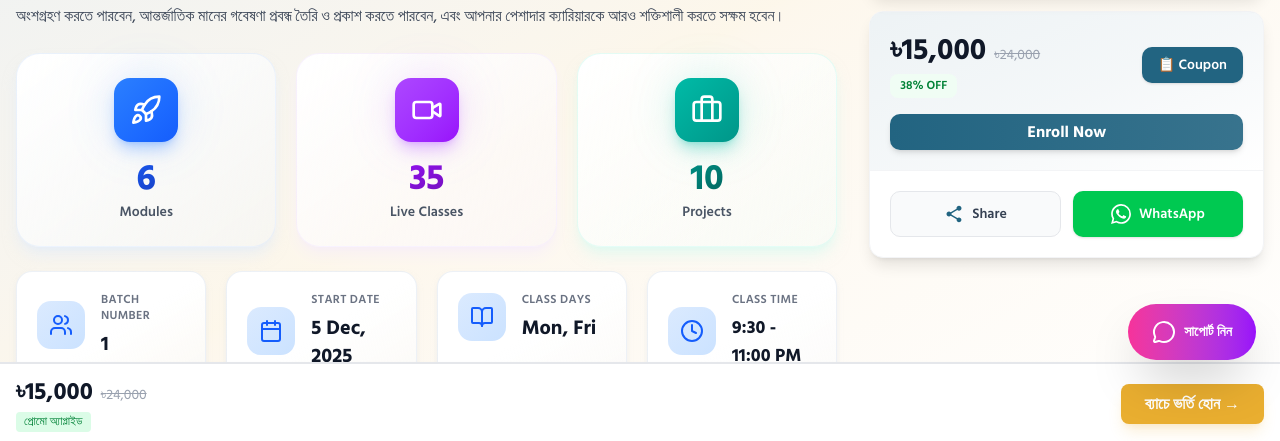
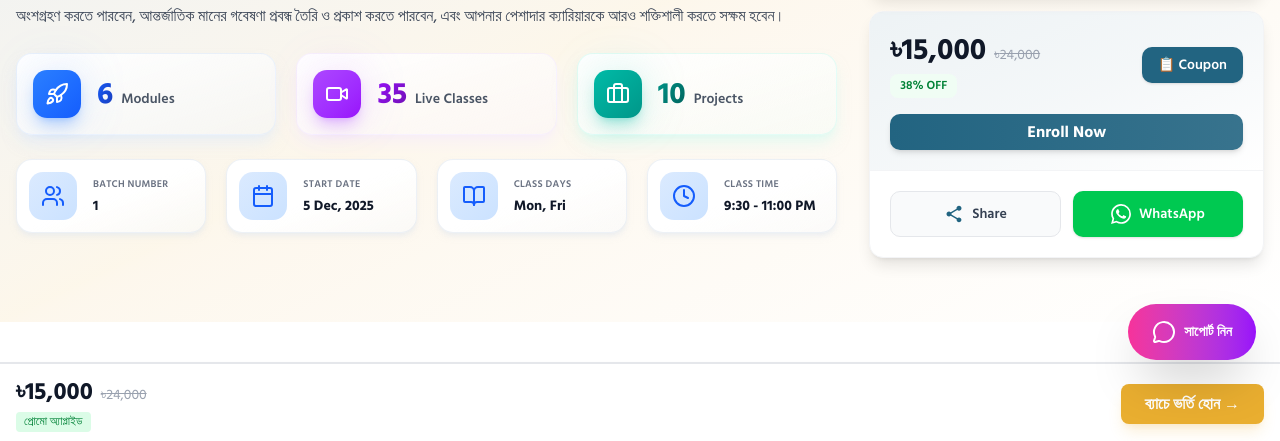
Before and after one commit to mehrabhossain1/innodemmy-frontend, a Next.js app: page /courses/innodemy-clinical-research-mastery-program in a window 1280 px wide. Shown: the part 356-797 px from the top of the page. Built offline with nearby package versions, Linux system fonts and the light colour scheme.

Commit message:
feat: Refactor CourseHighlights component to improve layout and styling, enhancing visual appeal and user experience

```diff
--- a/app/courses/innodemy-clinical-research-mastery-program/components/CourseHighlights.tsx
+++ b/app/courses/innodemy-clinical-research-mastery-program/components/CourseHighlights.tsx
@@ -16,16 +16,16 @@ export default function CourseHighlights() {
             {/* Top Row - Main Highlights */}
             <div className="grid grid-cols-2 lg:grid-cols-3 gap-5">
                 {/* Modules */}
-                <div className="group relative bg-gradient-to-br from-white to-blue-50/30 rounded-3xl p-6 shadow-lg shadow-blue-100/50 border border-blue-100/50 hover:shadow-xl hover:shadow-blue-200/50 hover:-translate-y-1 transition-all duration-300">
-                    <div className="flex flex-col items-center text-center space-y-4">
-                        <div className="relative">
+                <div className="group relative bg-gradient-to-br from-white to-blue-50/30 rounded-2xl p-4 shadow-lg shadow-blue-100/50 border border-blue-100/50 hover:shadow-xl hover:shadow-blue-200/50 hover:-translate-y-1 transition-all duration-300">
+                    <div className="flex items-center gap-4">
+                        <div className="relative flex-shrink-0">
                             <div className="absolute inset-0 bg-blue-500/20 blur-xl rounded-full group-hover:bg-blue-500/30 transition-all duration-300"></div>
-                            <div className="relative w-16 h-16 rounded-2xl bg-gradient-to-br from-blue-500 to-blue-600 flex items-center justify-center shadow-lg shadow-blue-500/30 group-hover:scale-110 transition-transform duration-300">
-                                <Rocket className="w-8 h-8 text-white" />
+                            <div className="relative w-12 h-12 rounded-xl bg-gradient-to-br from-blue-500 to-blue-600 flex items-center justify-center shadow-lg shadow-blue-500/30 group-hover:scale-110 transition-transform duration-300">
+                                <Rocket className="w-6 h-6 text-white" />
                             </div>
                         </div>
-                        <div className="space-y-1">
-                            <div className="text-4xl font-bold bg-gradient-to-br from-blue-600 to-blue-800 bg-clip-text text-transparent">
+                        <div className="flex items-baseline gap-2">
+                            <div className="text-3xl font-bold bg-gradient-to-br from-blue-600 to-blue-800 bg-clip-text text-transparent">
                                 6
                             </div>
                             <div className="text-sm font-semibold text-gray-600">
@@ -36,16 +36,16 @@ export default function CourseHighlights() {
                 </div>
 
                 {/* Live Class */}
-                <div className="group relative bg-gradient-to-br from-white to-purple-50/30 rounded-3xl p-6 shadow-lg shadow-purple-100/50 border border-purple-100/50 hover:shadow-xl hover:shadow-purple-200/50 hover:-translate-y-1 transition-all duration-300">
-                    <div className="flex flex-col items-center text-center space-y-4">
-                        <div className="relative">
+                <div className="group relative bg-gradient-to-br from-white to-purple-50/30 rounded-2xl p-4 shadow-lg shadow-purple-100/50 border border-purple-100/50 hover:shadow-xl hover:shadow-purple-200/50 hover:-translate-y-1 transition-all duration-300">
+                    <div className="flex items-center gap-4">
+                        <div className="relative flex-shrink-0">
                             <div className="absolute inset-0 bg-purple-500/20 blur-xl rounded-full group-hover:bg-purple-500/30 transition-all duration-300"></div>
-                            <div className="relative w-16 h-16 rounded-2xl bg-gradient-to-br from-purple-500 to-purple-600 flex items-center justify-center shadow-lg shadow-purple-500/30 group-hover:scale-110 transition-transform duration-300">
-                                <Video className="w-8 h-8 text-white" />
+                            <div className="relative w-12 h-12 rounded-xl bg-gradient-to-br from-purple-500 to-purple-600 flex items-center justify-center shadow-lg shadow-purple-500/30 group-hover:scale-110 transition-transform duration-300">
+                                <Video className="w-6 h-6 text-white" />
                             </div>
                         </div>
-                        <div className="space-y-1">
-                            <div className="text-4xl font-bold bg-gradient-to-br from-purple-600 to-purple-800 bg-clip-text text-transparent">
+                        <div className="flex items-baseline gap-2">
+                            <div className="text-3xl font-bold bg-gradient-to-br from-purple-600 to-purple-800 bg-clip-text text-transparent">
                                 35
                             </div>
                             <div className="text-sm font-semibold text-gray-600">
@@ -56,16 +56,16 @@ export default function CourseHighlights() {
                 </div>
 
                 {/* Real World Project */}
-                <div className="group relative bg-gradient-to-br from-white to-teal-50/30 rounded-3xl p-6 shadow-lg shadow-teal-100/50 border border-teal-100/50 hover:shadow-xl hover:shadow-teal-200/50 hover:-translate-y-1 transition-all duration-300">
-                    <div className="flex flex-col items-center text-center space-y-4">
-                        <div className="relative">
+                <div className="group relative bg-gradient-to-br from-white to-teal-50/30 rounded-2xl p-4 shadow-lg shadow-teal-100/50 border border-teal-100/50 hover:shadow-xl hover:shadow-teal-200/50 hover:-translate-y-1 transition-all duration-300">
+                    <div className="flex items-center gap-4">
+                        <div className="relative flex-shrink-0">
                             <div className="absolute inset-0 bg-teal-500/20 blur-xl rounded-full group-hover:bg-teal-500/30 transition-all duration-300"></div>
-                            <div className="relative w-16 h-16 rounded-2xl bg-gradient-to-br from-teal-500 to-teal-600 flex items-center justify-center shadow-lg shadow-teal-500/30 group-hover:scale-110 transition-transform duration-300">
-                                <Briefcase className="w-8 h-8 text-white" />
+                            <div className="relative w-12 h-12 rounded-xl bg-gradient-to-br from-teal-500 to-teal-600 flex items-center justify-center shadow-lg shadow-teal-500/30 group-hover:scale-110 transition-transform duration-300">
+                                <Briefcase className="w-6 h-6 text-white" />
                             </div>
                         </div>
-                        <div className="space-y-1">
-                            <div className="text-4xl font-bold bg-gradient-to-br from-teal-600 to-teal-800 bg-clip-text text-transparent">
+                        <div className="flex items-baseline gap-2">
+                            <div className="text-3xl font-bold bg-gradient-to-br from-teal-600 to-teal-800 bg-clip-text text-transparent">
                                 10
                             </div>
                             <div className="text-sm font-semibold text-gray-600">
@@ -95,17 +95,17 @@ export default function CourseHighlights() {
             {/* Bottom Row - Course Details */}
             <div className="grid grid-cols-2 lg:grid-cols-4 gap-5">
                 {/* Batch Number */}
-                <div className="group relative bg-gradient-to-br from-white via-white to-slate-50/50 rounded-2xl p-5 shadow-md shadow-slate-200/50 border border-slate-200/60 hover:shadow-lg hover:shadow-slate-300/50 hover:border-blue-200 transition-all duration-300 overflow-hidden">
+                <div className="group relative bg-gradient-to-br from-white via-white to-slate-50/50 rounded-2xl p-3 shadow-md shadow-slate-200/50 border border-slate-200/60 hover:shadow-lg hover:shadow-slate-300/50 hover:border-blue-200 transition-all duration-300 overflow-hidden">
                     <div className="absolute inset-0 bg-gradient-to-br from-blue-500/0 via-blue-500/0 to-blue-500/5 opacity-0 group-hover:opacity-100 transition-opacity duration-300"></div>
                     <div className="relative flex items-center gap-4">
                         <div className="w-12 h-12 rounded-xl bg-gradient-to-br from-blue-100 to-blue-200/80 flex items-center justify-center flex-shrink-0 group-hover:scale-110 transition-transform duration-300">
                             <Users className="w-6 h-6 text-blue-600" />
                         </div>
                         <div className="flex-1 min-w-0">
-                            <div className="text-xs font-semibold text-gray-500 mb-1.5 uppercase tracking-wide">
+                            <div className="text-[10px] font-semibold text-gray-500 mb-1 uppercase tracking-wide">
                                 Batch Number
                             </div>
-                            <div className="text-xl font-bold text-gray-900">
+                            <div className="text-sm font-bold text-gray-900">
                                 1
                             </div>
                         </div>
@@ -113,17 +113,17 @@ export default function CourseHighlights() {
                 </div>
 
                 {/* Start Date */}
-                <div className="group relative bg-gradient-to-br from-white via-white to-slate-50/50 rounded-2xl p-5 shadow-md shadow-slate-200/50 border border-slate-200/60 hover:shadow-lg hover:shadow-slate-300/50 hover:border-blue-200 transition-all duration-300 overflow-hidden">
+                <div className="group relative bg-gradient-to-br from-white via-white to-slate-50/50 rounded-2xl p-3 shadow-md shadow-slate-200/50 border border-slate-200/60 hover:shadow-lg hover:shadow-slate-300/50 hover:border-blue-200 transition-all duration-300 overflow-hidden">
                     <div className="absolute inset-0 bg-gradient-to-br from-blue-500/0 via-blue-500/0 to-blue-500/5 opacity-0 group-hover:opacity-100 transition-opacity duration-300"></div>
                     <div className="relative flex items-center gap-4">
                         <div className="w-12 h-12 rounded-xl bg-gradient-to-br from-blue-100 to-blue-200/80 flex items-center justify-center flex-shrink-0 group-hover:scale-110 transition-transform duration-300">
                             <Calendar className="w-6 h-6 text-blue-600" />
                         </div>
                         <div className="flex-1 min-w-0">
-                            <div className="text-xs font-semibold text-gray-500 mb-1.5 uppercase tracking-wide">
+                            <div className="text-[10px] font-semibold text-gray-500 mb-1 uppercase tracking-wide">
                                 Start Date
                             </div>
-                            <div className="text-xl font-bold text-gray-900">
+                            <div className="text-sm font-bold text-gray-900">
                                 5 Dec, 2025
                             </div>
                         </div>
@@ -131,17 +131,17 @@ export default function CourseHighlights() {
                 </div>
 
                 {/* Class Days */}
-                <div className="group relative bg-gradient-to-br from-white via-white to-slate-50/50 rounded-2xl p-5 shadow-md shadow-slate-200/50 border border-slate-200/60 hover:shadow-lg hover:shadow-slate-300/50 hover:border-blue-200 transition-all duration-300 overflow-hidden">
+                <div className="group relative bg-gradient-to-br from-white via-white to-slate-50/50 rounded-2xl p-3 shadow-md shadow-slate-200/50 border border-slate-200/60 hover:shadow-lg hover:shadow-slate-300/50 hover:border-blue-200 transition-all duration-300 overflow-hidden">
                     <div className="absolute inset-0 bg-gradient-to-br from-blue-500/0 via-blue-500/0 to-blue-500/5 opacity-0 group-hover:opacity-100 transition-opacity duration-300"></div>
                     <div className="relative flex items-center gap-4">
                         <div className="w-12 h-12 rounded-xl bg-gradient-to-br from-blue-100 to-blue-200/80 flex items-center justify-center flex-shrink-0 group-hover:scale-110 transition-transform duration-300">
                             <BookOpen className="w-6 h-6 text-blue-600" />
                         </div>
                         <div className="flex-1 min-w-0">
-                            <div className="text-xs font-semibold text-gray-500 mb-1.5 uppercase tracking-wide">
+                            <div className="text-[10px] font-semibold text-gray-500 mb-1 uppercase tracking-wide">
                                 Class Days
                             </div>
-                            <div className="text-xl font-bold text-gray-900">
+                            <div className="text-sm font-bold text-gray-900">
                                 Mon, Fri
                             </div>
                         </div>
@@ -149,17 +149,17 @@ export default function CourseHighlights() {
                 </div>
 
                 {/* Class Time */}
-                <div className="group relative bg-gradient-to-br from-white via-white to-slate-50/50 rounded-2xl p-5 shadow-md shadow-slate-200/50 border border-slate-200/60 hover:shadow-lg hover:shadow-slate-300/50 hover:border-blue-200 transition-all duration-300 overflow-hidden">
+                <div className="group relative bg-gradient-to-br from-white via-white to-slate-50/50 rounded-2xl p-3 shadow-md shadow-slate-200/50 border border-slate-200/60 hover:shadow-lg hover:shadow-slate-300/50 hover:border-blue-200 transition-all duration-300 overflow-hidden">
                     <div className="absolute inset-0 bg-gradient-to-br from-blue-500/0 via-blue-500/0 to-blue-500/5 opacity-0 group-hover:opacity-100 transition-opacity duration-300"></div>
                     <div className="relative flex items-center gap-4">
                         <div className="w-12 h-12 rounded-xl bg-gradient-to-br from-blue-100 to-blue-200/80 flex items-center justify-center flex-shrink-0 group-hover:scale-110 transition-transform duration-300">
                             <Clock className="w-6 h-6 text-blue-600" />
                         </div>
                         <div className="flex-1 min-w-0">
-                            <div className="text-xs font-semibold text-gray-500 mb-1.5 uppercase tracking-wide">
+                            <div className="text-[10px] font-semibold text-gray-500 mb-1 uppercase tracking-wide">
                                 Class Time
                             </div>
-                            <div className="text-lg font-bold text-gray-900">
+                            <div className="text-sm font-bold text-gray-900">
                                 9:30 - 11:00 PM
                             </div>
                         </div>
```
